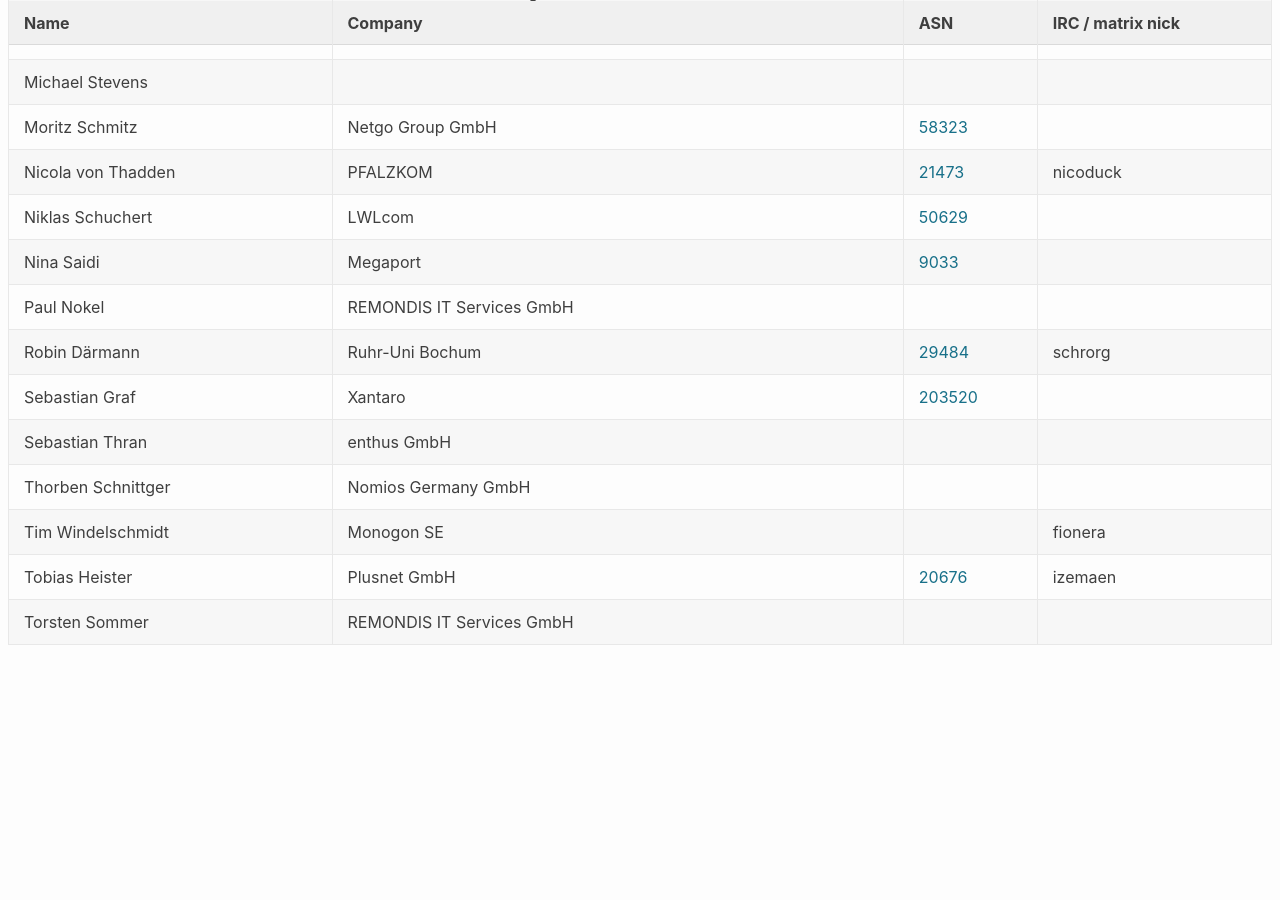
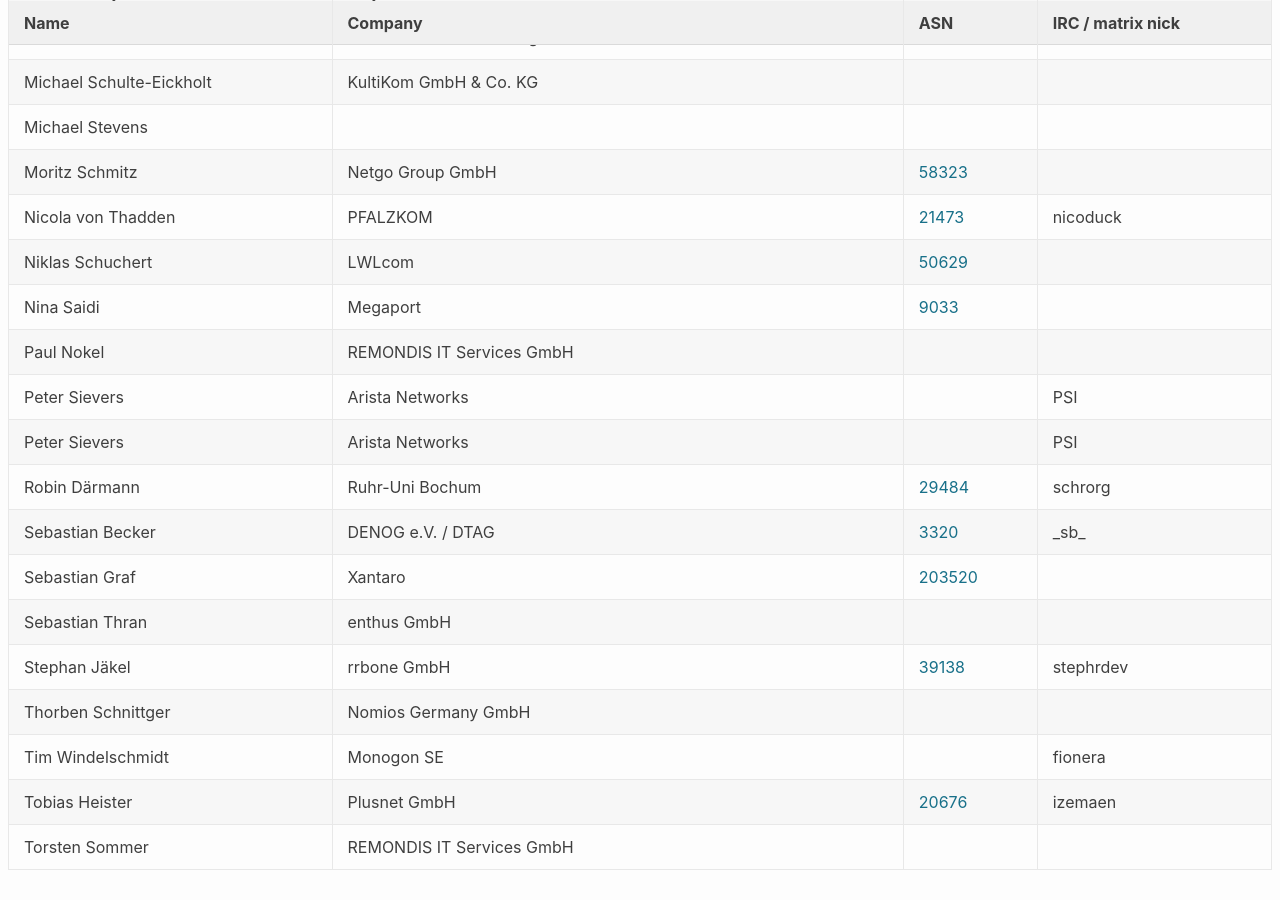
Before and after one commit to denog/pretix-attendeelist, a Jekyll site: the page built from denogmeetup25-02/index.markdown, in a window 1280 px wide and 900 px high, scrolled down 1119 px. Built offline with Jekyll 4.4.1, drawn with Linux system fonts in a browser that asks for light colours; before the commit the page ends 1794 px from its top, so only the background shows below that; some of the changed text lies outside the part shown.

Commit message:
Latest data: Mon Feb 17 10:11:07 UTC 2025

```diff
--- a/_data/attendees_denogmeetup25-02.json
+++ b/_data/attendees_denogmeetup25-02.json
@@ -28,6 +28,12 @@
     "company": "WIIT AG",
     "irc": null,
     "asn": "24961"
+  },
+  {
+    "name": "Dominik Bay",
+    "company": "rrbone",
+    "irc": null,
+    "asn": "39138"
   },
   {
     "name": "Felix Schüren",
@@ -186,10 +192,28 @@
     "asn": null
   },
   {
+    "name": "Peter Sievers",
+    "company": "Arista Networks",
+    "irc": "PSI",
+    "asn": null
+  },
+  {
+    "name": "Peter Sievers",
+    "company": "Arista Networks",
+    "irc": "PSI",
+    "asn": null
+  },
+  {
     "name": "Robin Därmann",
     "company": "Ruhr-Uni Bochum",
     "irc": "schrorg",
     "asn": "29484"
+  },
+  {
+    "name": "Sebastian Becker",
+    "company": "DENOG e.V. / DTAG",
+    "irc": "_sb_",
+    "asn": "3320"
   },
   {
     "name": "Sebastian Graf",
@@ -202,6 +226,12 @@
     "company": "enthus GmbH",
     "irc": null,
     "asn": null
+  },
+  {
+    "name": "Stephan Jäkel",
+    "company": "rrbone GmbH",
+    "irc": "stephrdev",
+    "asn": "39138"
   },
   {
     "name": "Thorben Schnittger",
```
